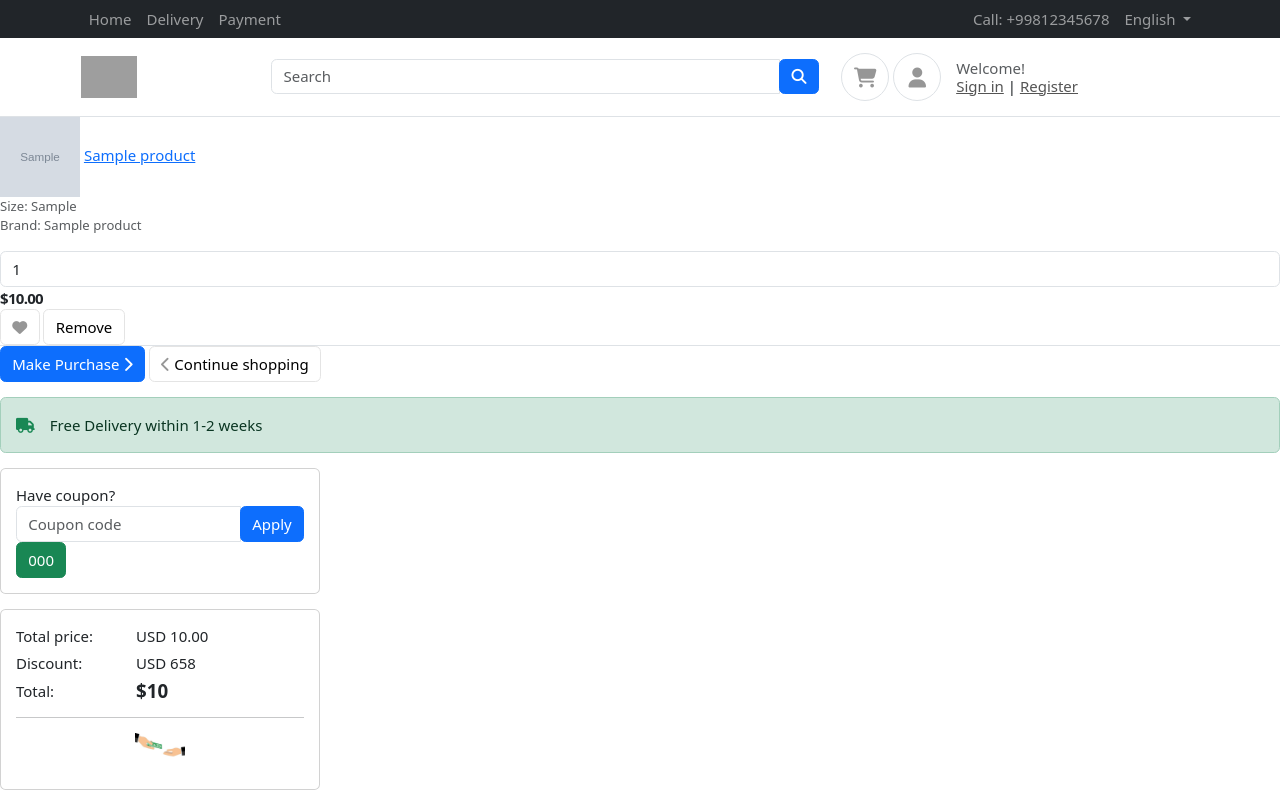
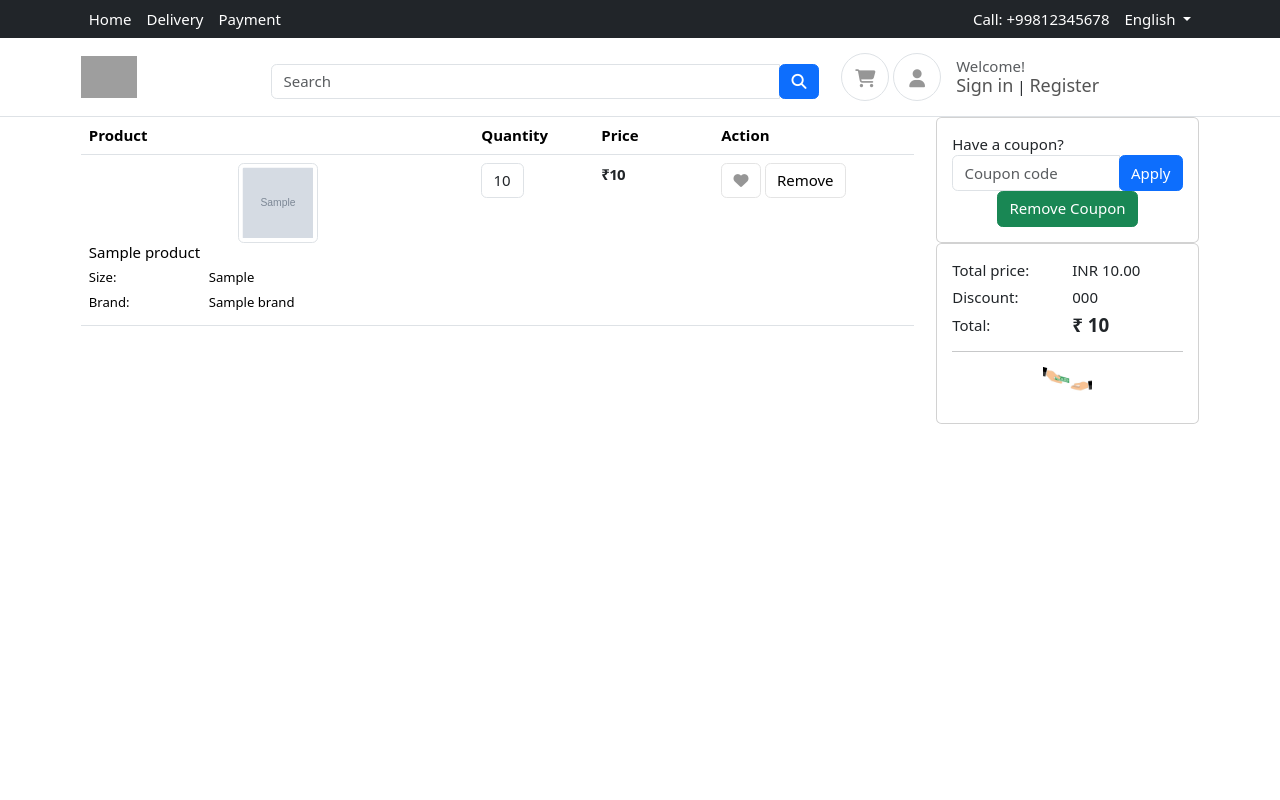
Before and after one commit to yadavanujkumar/django-ecom, a Django app: template templates/accounts/cart.html in a window 1280 px wide. Run offline with Django 3.2, Linux system fonts and the light colour scheme; the template is opened without the code that fills it: most values are stand-ins (such as "Sample title", 1, 10 or a date in 2020); grey boxes marked "Sample" are stand-in pictures; parts of the project's set-up code (start-up, migrations or seed data) failed here and were passed over; some libraries are stand-ins or nearby versions; some web fonts are replaced; grey boxes are pictures that could not be loaded.

Commit message:
cart,base,views,product,urls

```diff
--- a/accounts/models.py
+++ b/accounts/models.py
@@ -6,10 +6,8 @@ from django.db.models.signals import post_save
 from django.dispatch import receiver
 import uuid
 from base.emails import send_account_activation_email
-from products.models import Product
-from products.models import ColorVariant
-from products.models import SizeVariant
-from products.models import Coupon
+from products.models import *
+
 
 class Profile(BaseModel):
     user = models.OneToOneField(User , on_delete=models.CASCADE , related_name="profile")
--- a/accounts/urls.py
+++ b/accounts/urls.py
@@ -1,10 +1,11 @@
 from django.urls import path
-from accounts.views import login_page,register_page , activate_email ,add_to_cart , remove_cart, cart , remove_coupon
+from accounts.views import *
 #from products.views import
 
 
 urlpatterns = [
    path('login/' , login_page , name="login" ),
+   path('logout/',logout, name="logout"),
    path('register/' , register_page , name="register"),
    path('activate/<email_token>/' , activate_email , name="activate_email"),
    path('cart/' , cart , name="cart"),
--- a/templates/accounts/cart.html
+++ b/templates/accounts/cart.html
@@ -1,26 +1,42 @@
-
 {% extends 'base/base.html' %}
 
 {% block start %}
-
-
+<div class="container">
+  <div class="row">
+    <div class="col-md-9">
+      <table class="table table-hover shopping-cart-wrap">
+        <thead class="text-muted">
+          <tr>
+            <th scope="col">Product</th>
+            <th scope="col" width="120">Quantity</th>
+            <th scope="col" width="120">Price</th>
+            <th scope="col" class="text-right" width="200">Action</th>
+          </tr>
+        </thead>
         <tbody>
           {% for cart_item in user_cart.cart_items.all %}
           <tr>
             <td>
-            <!-- Display product image, name, size, etc. here -->
-            <img src="/media/{{cart_item.product.product_images.first.image }}" class="img-sm" />
-            <a href="#">{{cart_item.product.product_name}}</a>
+              <figure class="media">
+                <div class="img-wrap"><img src="/media/{{ cart_item.product.product_images.first.image }}" class="img-thumbnail img-sm"></div>
+                <figcaption class="media-body">
+                  <h6 class="title text-truncate">{{ cart_item.product.product_name }}</h6>
                   {% if cart_item.size_variant %}
-                <p class="text-muted small">
-                    Size: {{cart_item.size_variant}}
-                    <br />
-                    Brand: {{cart_item.product}}
-                </p>
+                  <dl class="dlist-align small">
+                    <dt>Size:</dt>
+                    <dd>{{ cart_item.size_variant }}</dd>
+                  </dl>
+                  <dl class="dlist-align small">
+                    <dt>Brand:</dt>
+                    <dd>{{ cart_item.product.brand }}</dd>
+                  </dl>
                   {% endif %}
+                </figcaption>
+              </figure>
             </td>
             <td>
-            <select class="form-control">
+              <select class="form-control" style="width: auto;">
+                <option selected>{{ cart_item.quantity }}</option>
                 <option>1</option>
                 <option>2</option>
                 <option>3</option>
@@ -29,8 +45,8 @@
             </td>
             <td>
               <div class="price-wrap">
-                <var class="price">${{cart_item.get_product_price}}.00</var>
-            </div>
+                <var class="price">₹{{ cart_item.get_product_price }}</var>
+              </div> <!-- price-wrap .// -->
             </td>
             <td class="text-right">
               <a data-original-title="Save to Wishlist" title="" href="" class="btn btn-light" data-toggle="tooltip">
@@ -41,36 +57,17 @@
           </tr>
           {% endfor %}
         </tbody>
-
       </table>
-
-<div class="card-body border-top">
-<a href="#" class="btn btn-primary float-md-right">
-    Make Purchase <i class="fa fa-chevron-right"></i>
-</a>
-<a href="{% url 'login' %}" class="btn btn-light">
-    <i class="fa fa-chevron-left"></i> Continue shopping</a>
     </div>
-</div>
-<!-- card.// -->
-
-<div class="alert alert-success mt-3">
-<p class="icontext">
-<i class="icon text-success fa fa-truck"></i>
-Free
-Delivery within 1-2 weeks
-</p>
-</div>
-</main>
-<!-- col.// -->
+    <!-- col-md-9.// -->
     <aside class="col-md-3">
-<div class="card mb-3">
+      <div class="card">
         <div class="card-body">
           <form method="POST">
             {% csrf_token %}
             {% include 'base/alert.html' %}
             <div class="form-group">
-        <label>Have coupon?</label>
+              <label>Have a coupon?</label>
               <div class="input-group">
                 <input type="text" class="form-control" name="coupon" placeholder="Coupon code"/>
                 <span class="input-group-append">
@@ -78,46 +75,40 @@ Delivery within 1-2 weeks
                 </span>
               </div>
             </div>
+          </form>
           {% if cart.coupon %}
-    <a href="{% url 'remove_coupon' cart.uid %}" class="btn btn-success">{{ cart.coupon.coupon_code }}</a>
+          <div class="text-center">
+            <a href="{% url 'remove_coupon' cart.uid %}" class="btn btn-success">Remove Coupon</a>
+          </div>
           {% endif %}
-</form>
         </div>
          <!-- card-body.// -->
-</div>
-<!-- card .// -->
+      </div> <!-- card .// -->
       <div class="card">
         <div class="card-body">
           <dl class="dlist-align">
             <dt>Total price:</dt>
             <dd class="text-right">
-            USD {{ cart_total|floatformat:2 }}
+              INR {{ cart_total|floatformat:2 }}
             </dd>
           </dl>
-
-
           <dl class="dlist-align">
             <dt>Discount:</dt>
-    <dd class="text-right">USD 658</dd>
+            <dd class="text-right">{{ cart.coupon.coupon_code }}</dd>
           </dl>
           <dl class="dlist-align">
             <dt>Total:</dt>
             <dd class="text-right h5">
-        <strong>${{ user_cart.get_cart_total }}</strong>
+              <strong>₹ {{ user_cart.get_cart_total }}</strong>
             </dd>
           </dl>
-<hr />
+          <hr/>
           <p class="text-center mb-3">
-    <img src="images/misc/payments.png" height="26" />
+            <img src="images/misc/payments.png" height="26"/>
           </p>
-</div>
-<!-- card-body.// -->
-</div>
-<!-- card .// -->
-</aside>
-<!-- col.// -->
-</div>
-</div>
-<!-- container .//  -->
-
+        </div> <!-- card-body.// -->
+      </div> <!-- card .// -->
+    </aside> <!-- col.// -->
+  </div> <!-- row.// -->
+</div> <!-- container.// -->
 {% endblock %}
--- a/templates/base/base.html
+++ b/templates/base/base.html
@@ -1,6 +1,88 @@
 <!DOCTYPE HTML>
 <html lang="en">
 <head>
+    <style>
+        /* Global Styles */
+        body {
+          font-family: Arial, sans-serif;
+          background-color: #f8f8f8;
+          margin: 0;
+          padding: 0;
+        }
+
+        /* Header Styles */
+        .navbar {
+          background-color: #343a40;
+        }
+
+        .navbar a {
+          color: #fff;
+        }
+
+        .navbar .navbar-nav .nav-item .nav-link:hover {
+          color: #17a2b8;
+        }
+
+        .logo {
+          max-width: 100%;
+          height: auto;
+        }
+
+        /* Search Form Styles */
+        .search {
+          margin-top: 10px;
+        }
+
+        /* Cart and User Icons Styles */
+        .widget-header a {
+          color: #333;
+          text-decoration: none;
+          font-size: 18px;
+        }
+
+        .widget-header .icon {
+          background-color: #fff;
+          color: #333;
+        }
+
+        .badge.notify {
+          background-color: #dc3545;
+        }
+
+        /* Main Content Styles */
+        .section-content {
+          padding: 20px 0;
+        }
+
+        /* Responsive Styles */
+        @media (max-width: 768px) {
+          .navbar-expand {
+            flex-flow: column nowrap;
+            align-items: flex-start;
+          }
+
+          .navbar-collapse {
+            background-color: #343a40;
+          }
+
+          .navbar-collapse.show {
+            background-color: #343a40;
+          }
+
+          .navbar .navbar-nav {
+            padding-top: 10px;
+          }
+
+          .navbar .navbar-nav .nav-item {
+            margin-bottom: 10px;
+          }
+
+          .navbar .navbar-nav .nav-item:last-child {
+            margin-bottom: 0;
+          }
+        }
+      </style>
+
 <meta charset="utf-8">
 <meta name="viewport" content="width=device-width, initial-scale=1, shrink-to-fit=no">
 
@@ -84,20 +166,27 @@ $(document).ready(function() {
             </div> <!-- col.// -->
             <div class="col-lg-4 col-sm-6 col-8">
                 <div class="widgets-wrap float-md-right">
-					<div class="widget-header  mr-3">
+                    <div class="widget-header mr-3">
                         <a href="{% url 'cart' %}" class="icon icon-sm rounded-circle border"><i class="fa fa-shopping-cart"></i></a>
-						<span class="badge badge-pill badge-danger notify">{{request.user.profile.get_cart_count}}</span>
+                        <span class="badge badge-pill badge-danger notify">{{ request.user.profile.get_cart_count }}</span>
                     </div>
+
                     <div class="widget-header icontext">
                         <a href="#" class="icon icon-sm rounded-circle border"><i class="fa fa-user"></i></a>
                         <div class="text">
                             <span class="text-muted">Welcome!</span>
                             <div>
+                                {% if user.is_authenticated %}
+                                    <span>{{ user.username }}!</span> |
+                                    <a href="{% url 'logout' %}">Logout</a>
+                                {% else %}
                                     <a href="{% url 'login' %}">Sign in</a> |
-								<a href="{% url 'register' %}"> Register</a>
+                                    <a href="{% url 'register' %}">Register</a>
+                                {% endif %}
                             </div>
                         </div>
                     </div>
+
                 </div> <!-- widgets-wrap.// -->
             </div> <!-- col.// -->
         </div> <!-- row.// -->
```
Also changed, not shown: accounts/views.py (+13 -4 lines), templates/product/product.html (+27 -58 lines), db.sqlite3. Lines whose indentation alone changed are shown as unchanged.
